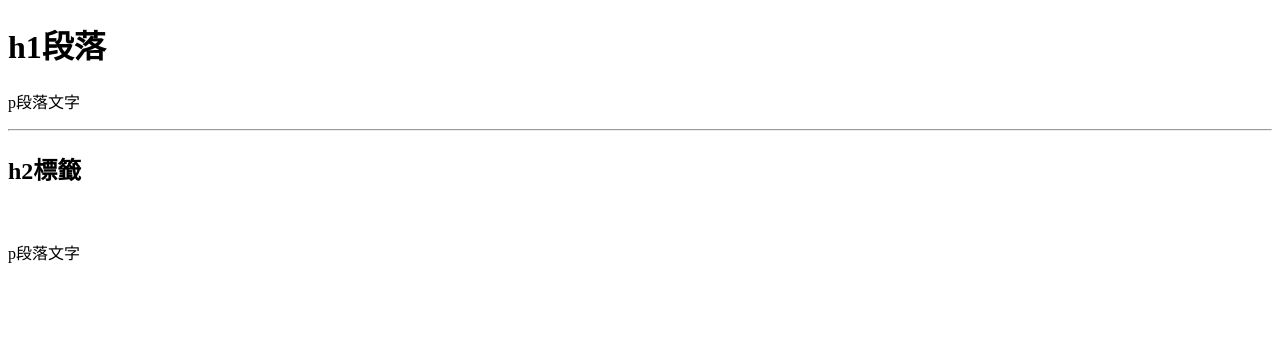
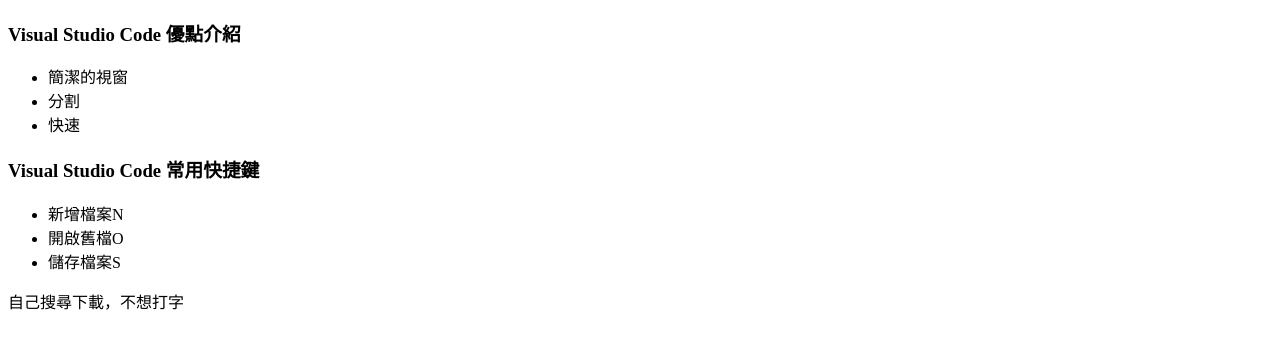
Before and after one commit to SCChang0628/t0308, a plain HTML site: page ch2ex1.html in a window 1280 px wide. Drawn offline with Linux system fonts and the light colour scheme.

Commit message:
更新<body>標籤內容

```diff
--- a/ch2ex1.html
+++ b/ch2ex1.html
@@ -5,11 +5,25 @@
     <title>ch2範例</title>
 </head>
 <body>
-    <h1>h1段落</h1>
-    <p>p段落文字</p>
-    <hr>
-    <h2>h2標籤</h2>
-    <br>
-    <p>p段落文字</p>
+    <article>
+        <section>
+            <h3>Visual Studio Code 優點介紹</h3>
+            <ul>
+                <li>簡潔的視窗</li>
+                <li>分割</li>
+                <li>快速</li>
+            </ul>
+        </section>
+        <section>
+            <h3>Visual Studio Code 常用快捷鍵</h3>
+            <ul>
+                <li>新增檔案N</li>
+                <li>開啟舊檔O</li>
+                <li>儲存檔案S</li>
+        </section>
+        <aside>
+            <p>自己搜尋下載，不想打字</p>
+        </aside>
+    </article>
 </body>
 </html>
```
